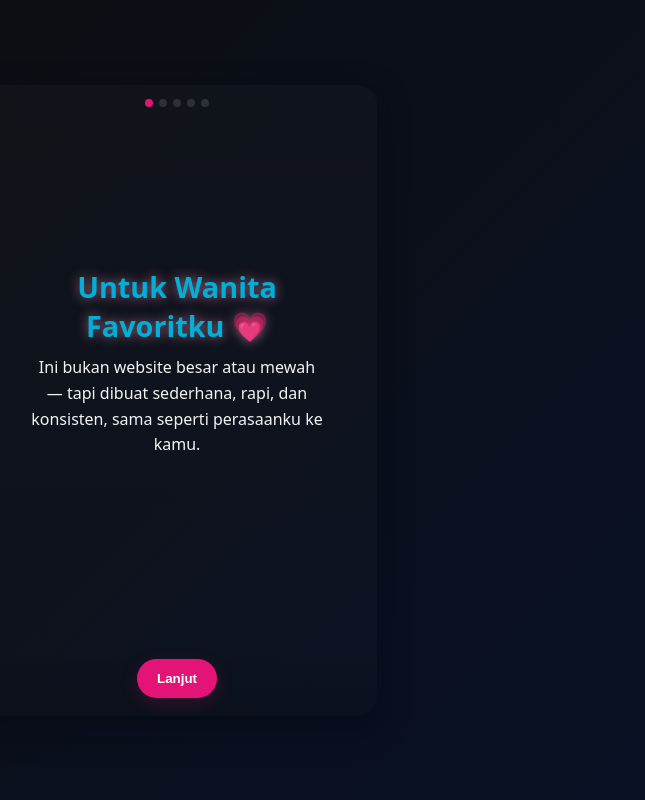
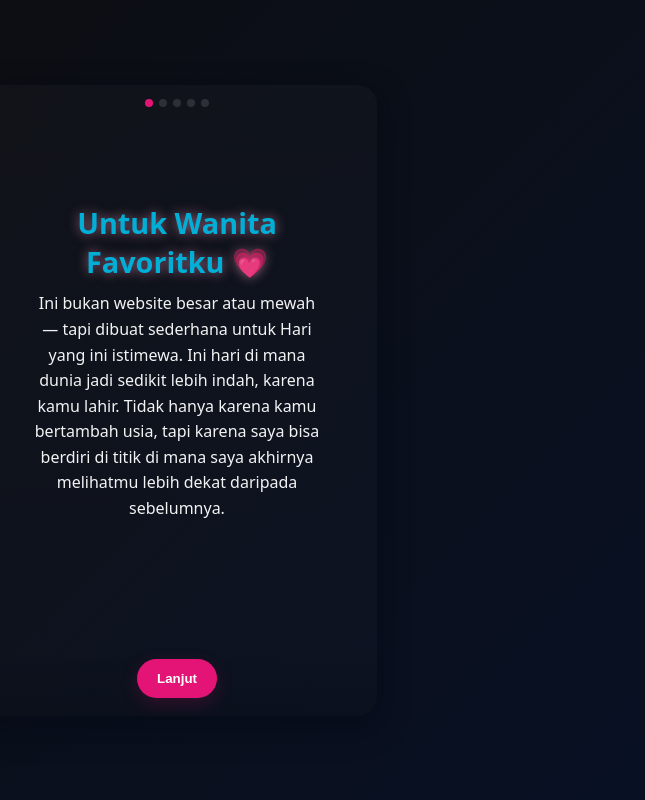
Before and after one commit to ikwalhidayat/mygirl, a plain HTML site: page index.html in a window 1280 px wide. Shown: the whole page, without its empty margins (463-1108 px from the left). Drawn offline with Linux system fonts and the light colour scheme.

Commit message:
Revise paragraph for special birthday message
update halaman 1

```diff
--- a/index.html
+++ b/index.html
@@ -237,8 +237,12 @@
 
           <div class="content">
             <h1 class="title-glow">Untuk Wanita Favoritku 💗</h1>
-            <p class="fade-slow">Ini bukan website besar atau mewah — tapi dibuat sederhana, rapi, dan konsisten, sama
-              seperti perasaanku ke kamu.</p>
+            <p class="fade-slow">Ini bukan website besar atau mewah — tapi dibuat sederhana untuk Hari yang ini istimewa.
+              Ini hari di mana dunia jadi sedikit lebih indah, karena kamu lahir.
+              Tidak hanya karena kamu bertambah usia,
+              tapi karena saya bisa berdiri di titik
+              di mana saya akhirnya melihatmu
+              lebih dekat daripada sebelumnya.</p>
             <div style="height:18px"></div>
             <div class="controls" style="background: none; padding-top: 0;">
               <button class="btn fade-slow delay" data-next id="play-btn">Mulai</button>
```
